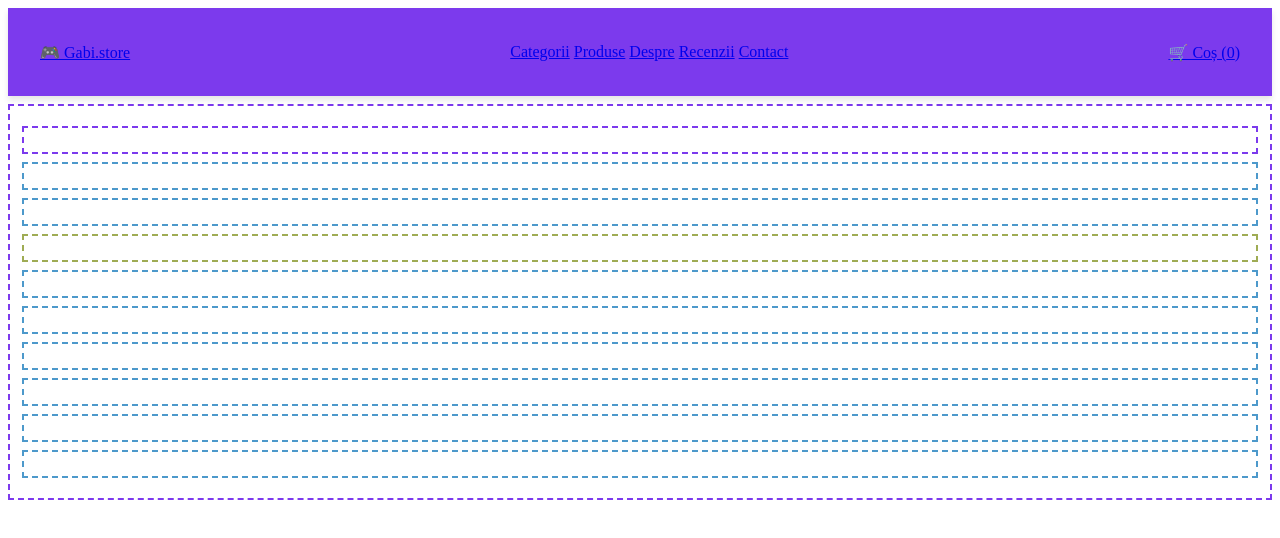
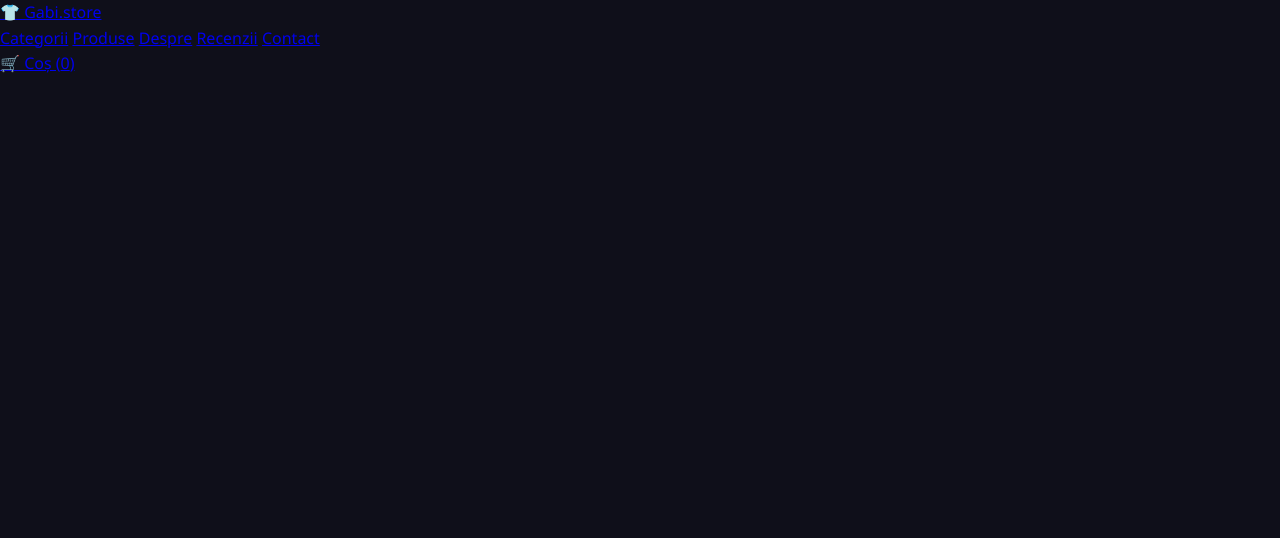
Before and after one commit to gabiherascu/gabi.shop, a plain HTML site: page index.html in a window 1280 px wide. Drawn offline with Linux system fonts and the light colour scheme; files that its build step writes are made by us from their sources.

Commit message:
am facut structura

```diff
--- a/css/style.css
+++ b/css/style.css
@@ -1,43 +1,14 @@
-header , main, section, article{
-    border: 2px dashed #7C3AED;
-    padding: 12px;
-    margin: 8px 0;
+/* style.css · aspectul magazinului PixelStore */
+/* 1. Resetul: ștergem spațiile puse automat de browser */
+* {
+ margin: 0;
+ padding: 0;
+ box-sizing: border-box;
 }
-  section {border-color: hsl(204, 55%, 55%);}
-  article {border-color: hsla(69, 94%, 27%, 0.678);}
-
-.hero {
-    border-color:#7C3AED
+/* 2. Pagina */
+body {
+ font-family: "Segoe UI", Arial, sans-serif;
+ background: #0f0f1a;
+ color: #ffffff;
+ line-height: 1.6;
 }
-.categories {
-    border-color: hsl(204, 55%, 55%);
-}
-.products {
-    border-color: hsla(69, 94%, 27%, 0.678);
-}
-
-.navbar {
-    position: sticky;
-    top: 0;
-    z-index: 1000;
-    background-color: #7C3AED;
-    backdrop-filter: blur(10px);
-    border-bottom: 2px solid #7C3AED;
-    box-shadow: 0 4px 6px rgba(0, 0, 0, 0.1);
-
-}
-
-.container {
-    max-width: 1200px;
-    margin: 0 auto;
-    padding: 0 16px;
-
-}
-
-.nav-inner {
-    display: flex;
-    justify-content: space-between;
-    align-items: center;
-    height: 60px;
-
-}
--- a/index.html
+++ b/index.html
@@ -9,7 +9,7 @@
 <body>
  <header class="navbar" id="top">
    <div class="container nav-inner">
-     <a href="#top" class="logo">🎮 Gabi.store</a>
+     <a href="#top" class="logo">👕 Gabi.store</a>
      <nav class="nav-links" id="navLinks">
        <a href="#categories">Categorii</a>
        <a href="#products">Produse</a>
```
